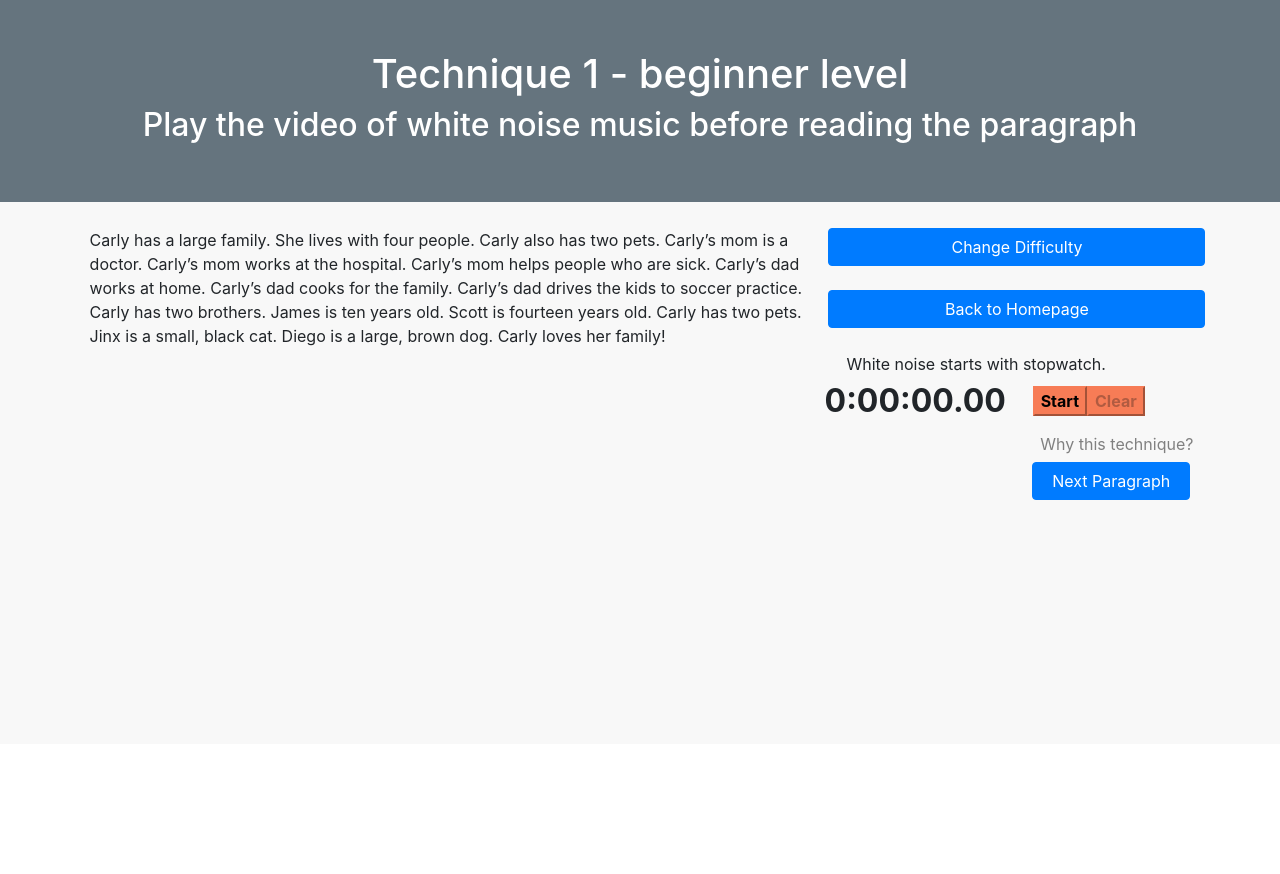
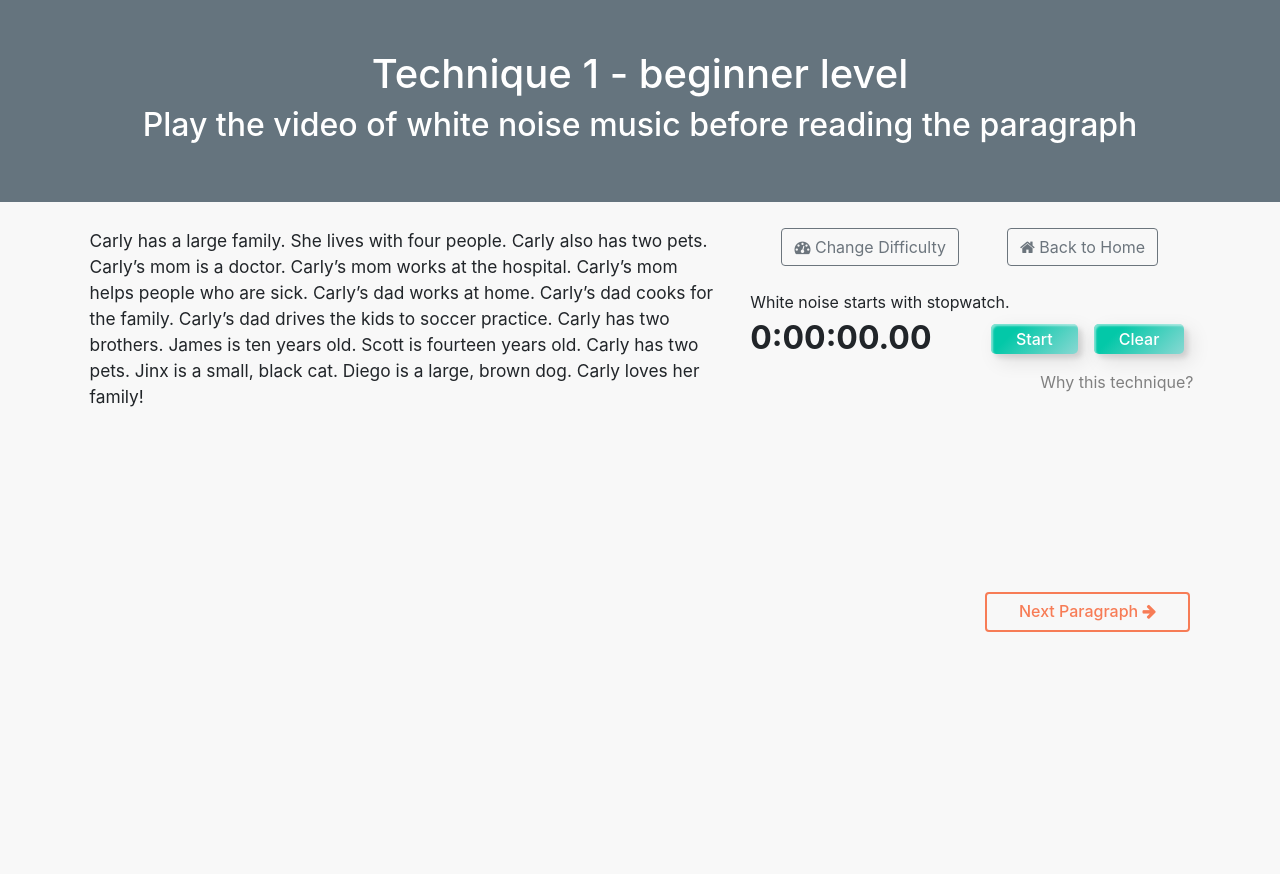
Before and after one commit to bigapple716/online-tutorial, a Flask app: page /learn/technique1/beginner/0 in a window 1280 px wide. Shown: the part 56-930 px from the top of the page. Before the commit the page ends 556 px from the top, so only its background shows below. Run offline with Flask 2, Linux system fonts and the light colour scheme; some libraries are stand-ins or nearby versions.

Commit message:
UI change for homepage, learning page, tech 1, and navbar

```diff
--- a/static/index.js
+++ b/static/index.js
@@ -1,3 +1,3 @@
 $(document).ready(function () {
-
+  $("#nav-item-home").addClass("active");
 })
--- /dev/null
+++ b/static/learn.js
@@ -0,0 +1,3 @@
+$(document).ready(function () {
+  $("#nav-item-learn").addClass("active");
+})
--- a/static/main.css
+++ b/static/main.css
@@ -4,6 +4,41 @@ body {
 
 #start-learn {
   text-align: center;
+}
+
+.start-btn{
+  color: #f77c56;
+  font-weight: bold;
+  border: 3px solid #f77c56;
+  width: 60%;
+  height: 100px;
+  text-align: center;
+  display: inline-block;
+  line-height: 94px;
+  margin: 0 auto;
+  padding: 0;
+  font-size: xx-large;
+}
+.start-btn:hover{
+  background-color: #f77c56;
+  color: #F8F8F8;
+}
+
+.paragraph-btn{
+  color: #f77c56;
+  border: 2px solid #f77c56;
+  width: 100%;
+  height: 40px;
+  text-align: center;
+  display: inline-block;
+  line-height: 34px;
+  margin: 0 auto;
+  padding: 0;
+  font-weight: 500;
+}
+.paragraph-btn:hover{
+  background-color: #f77c56;
+  color: #F8F8F8;
 }
 
 .data-rows {
@@ -45,7 +80,6 @@ body {
 
 .navbar-custom .nav-item.active .nav-link{
   color:white;
-  text-decoration: underline;
 }
 .navbar-custom .nav-item:focus .nav-link,
 .navbar-custom .nav-item:hover .nav-link {
@@ -71,6 +105,10 @@ body {
 #quiz2_text{
   font-size: 50px;
 
+}
+
+.tech1-paragraph {
+  font-size: 13pt;
 }
 
 .paragraph{
@@ -127,7 +165,6 @@ body {
 }
 
 .playbuttonbox{
-  width: 100%;
   height: 50px;
 }
 
@@ -136,14 +173,57 @@ body {
   font-weight: bolder;
 }
 
-.orangebtn{
-  background-color: #f77c56;
-  font-weight: bold;
-  border-color: #f77c56;
+.custom-btn {
+  height: 30px;
+  color: #fff;
+  border-radius: 5px;
+  padding-left: 25px;
+  padding-right: 25px;
+  font-weight: 500;
+  background: transparent;
+  cursor: pointer;
+  transition: all 0.3s ease;
+  position: relative;
+  display: inline-block;
+   box-shadow:inset 2px 2px 2px 0px rgba(255,255,255,.5),
+   7px 7px 20px 0px rgba(0,0,0,.1),
+   4px 4px 5px 0px rgba(0,0,0,.1);
+  outline: none;
 }
 
-.orangebtn:hover{
-  background-color: #f75221;
+.btn-13 {
+  background-color: #89d8d3;
+background-image: linear-gradient(315deg, #89d8d3 0%, #03c8a8 74%);
+  border: none;
+  z-index: 1;
+}
+.btn-13:after {
+  position: absolute;
+  content: "";
+  width: 100%;
+  height: 0;
+  bottom: 0;
+  left: 0;
+  z-index: -1;
+  border-radius: 5px;
+   background-color: #4dccc6;
+background-image: linear-gradient(315deg, #4dccc6 0%, #96e4df 74%);
+  box-shadow:
+   -7px -7px 20px 0px #fff9,
+   -4px -4px 5px 0px #fff9,
+   7px 7px 20px 0px #0002,
+   4px 4px 5px 0px #0001;
+  transition: all 0.3s ease;
+}
+.btn-13:hover {
+  color: #fff;
+}
+.btn-13:hover:after {
+  top: 0;
+  height: 100%;
+}
+.btn-13:active {
+  top: 2px;
 }
 
 .rcenter{
@@ -152,21 +232,21 @@ body {
 }
 
 .levelbtn{
-  background-color: #f77c56;
+  color: #f77c56;
   font-weight: bold;
-  border-color: #f77c56;
+  border: 3px solid #f77c56;
   width: 100%;
-  border: none;
   height: 100px;
   text-align: center;
   display: inline-block;
-  line-height: 100px;
+  line-height: 94px;
   margin: 0 auto;
   padding: 0;
   font-size: xx-large;
 }
 .levelbtn:hover{
-  background-color: #f75221;
+  background-color: #f77c56;
+  color: #F8F8F8;
 }
 
 .largebtn{
@@ -312,3 +392,7 @@ textarea {
   border: none;
   outline: none;
 }
+
+.redd {
+  background: red;
+}
--- a/templates/index.html
+++ b/templates/index.html
@@ -11,7 +11,7 @@
   <br><br><br>
   <div class="container-fluid">
     <div id="start-learn">
-      <a href="/learn" class="btn btn-primary btn-lg">Start Learning</a>
+      <a href="/learn" class="btn start-btn">Start Learning</a>
     </div>
   </div>
   <br><br><br><br><br><br><br><br>
--- a/templates/layout.html
+++ b/templates/layout.html
@@ -43,10 +43,10 @@
         <li class="nav-item" id="nav-item-home">
           <a class="nav-link" href="/">Home</a>
         </li>
-        <li class="nav-item" id="nav-item-add">
+        <li class="nav-item" id="nav-item-learn">
           <a class="nav-link" href='/learn'>Learn</a>
         </li>
-        <li class="nav-item" id="nav-item-add">
+        <li class="nav-item" id="nav-item-quiz">
           <a class="nav-link" href="/quiz">Quiz</a>
         </li>
       </ul>
--- a/templates/learn.html
+++ b/templates/learn.html
@@ -2,7 +2,7 @@
 
 {% block content %}
 
-  {#  <script type="text/javascript" src="{{ url_for('static', filename = 'index.js') }}"></script>#}
+  <script type="text/javascript" src="{{ url_for('static', filename = 'learn.js') }}"></script>
 
   <script>
     let data = {{data|tojson}};
@@ -10,7 +10,7 @@
   </script>
 
   <div class="welcome">
-    <h1>Click on the technique you want to learn.</h1>
+    <h1>Click on the technique you want to learn</h1>
   </div>
   <br>
   <div class="container-fluid">
--- a/templates/technique1-level.html
+++ b/templates/technique1-level.html
@@ -21,12 +21,12 @@
         <a href="/learn/technique1/intermediate/0" class="btn levelbtn">Intermediate</a>
       </div>
       <div class="col-4">
-        <a href="/learn/technique1/intermediate/0" class="btn levelbtn">Advanced</a>
+        <a href="/learn/technique1/advanced/0" class="btn levelbtn">Advanced</a>
       </div>
     </div>
     <br>
     <div class="row d-flex rcenter">
-      <a href="/learn" class="btn btn-primary"> Choose Another Technique</a>
+      <a href="/learn" class="btn btn-outline-secondary">Choose Another Technique</a>
     </div>
 
     <button type="button" class="modalbtn" data-toggle="modal" data-target="#why-this-tech-1">
--- a/templates/technique1.html
+++ b/templates/technique1.html
@@ -26,59 +26,71 @@
   <div class="container-fluid">
     <div class=row>
 
-      <div class=col-8>
+      <div class="col-7 tech1-paragraph">
         {{ paragraph }}
       </div>
 
-      <div class="col-4">
+      <div class="col-5">
         <!-- Button trigger modal -->
-        <div class=row>
-          <a href="/learn/technique1/level" class="btn btn-primary btn-block">Change Difficulty</a>
-        </div>
-        <br>
-        <div class="row">
-          <a href="/" class="btn btn-primary btn-block">Back to Homepage</a>
+        <div class="row d-flex rcenter">
+          <div class="pl-3 pr-4">
+            <a href="/learn/technique1/level" class="btn btn-outline-secondary">
+              <i class="fa fa-tachometer" aria-hidden="true"></i> Change Difficulty
+            </a>
+          </div>
+          <div class="pl-4 pr-3">
+            <a href="/" class="btn btn-outline-secondary">
+              <i class="fa fa-home" aria-hidden="true"></i> Back to Home
+            </a>
+          </div>
         </div>
         <br>
 
-        <div class="row">
-          &nbsp &nbsp White noise starts with stopwatch.
+        <div class="row d-flex">
+          <div class="pl-3">White noise starts with stopwatch.</div>
         </div>
 
         <div class="row playbuttonbox">
+
+          <div class="col-6 d-flex pl-3">
+            <time id="timer" class="timer">0:00:00.00</time>
+          </div>
           <div class="col-6 d-flex rcenter">
-            <time id="timer" class=timer>0:00:00.00</time>
-          </div>
-          <div class="col d-flex rcenter">
-            <button id="toggle" class="orangebtn">Start</button>
-            <button id="clear" class="orangebtn">Clear</button>
+            <div class="pr-2">
+            <button id="toggle" class="custom-btn btn-13">Start</button>
+              </div>
+            <div class="pl-2">
+            <button id="clear" class="custom-btn btn-13">Clear</button>
+              </div>
           </div>
         </div>
 
-
-        <div class="row">
-          <div class="ml-auto">
+        <div class="row d-flex justify-content-end">
+          <div>
             <button type="button" class="btn modalbtn" data-toggle="modal" data-target="#why-this-tech-1">
               Why this technique?
             </button>
           </div>
         </div>
 
+        <br><br><br><br><br><br><br><br>
+
         <div class="row">
           <div class=col-6>
-            <a href="/learn/technique1/{{ level }}/{{ paragraph_idx - 1 }}" class="btn btn-primary btn-block"
-               id="prev-paragraph-btn">Previous Paragraph</a>
+            <a href="/learn/technique1/{{ level }}/{{ paragraph_idx - 1 }}" class="btn paragraph-btn"
+               id="prev-paragraph-btn"><i class="fa fa-arrow-left" aria-hidden="true"></i> Previous Paragraph</a>
           </div>
           <div class=col-6>
-            <a href="/learn/technique1/{{ level }}/{{ paragraph_idx + 1 }}" class="btn btn-primary btn-block"
-               id="next-paragraph-btn">Next Paragraph</a>
+            <a href="/learn/technique1/{{ level }}/{{ paragraph_idx + 1 }}" class="btn paragraph-btn"
+               id="next-paragraph-btn">Next Paragraph <i class="fa fa-arrow-right" aria-hidden="true"></i></a>
           </div>
         </div>
         <br>
         <div class=row>
           <div class=col-12>
-            <a href="/learn/technique1/{{ next_level }}/0" class="btn btn-primary btn-block"
-               id="next-level-btn">Next Level</a>
+            <a href="/learn/technique1/{{ next_level }}/0" class="btn paragraph-btn btn-block" id="next-level-btn">
+              Next Level <i class="fa fa-arrow-right" aria-hidden="true"></i><i class="fa fa-arrow-right" aria-hidden="true"></i>
+            </a>
           </div>
         </div>
 
```
